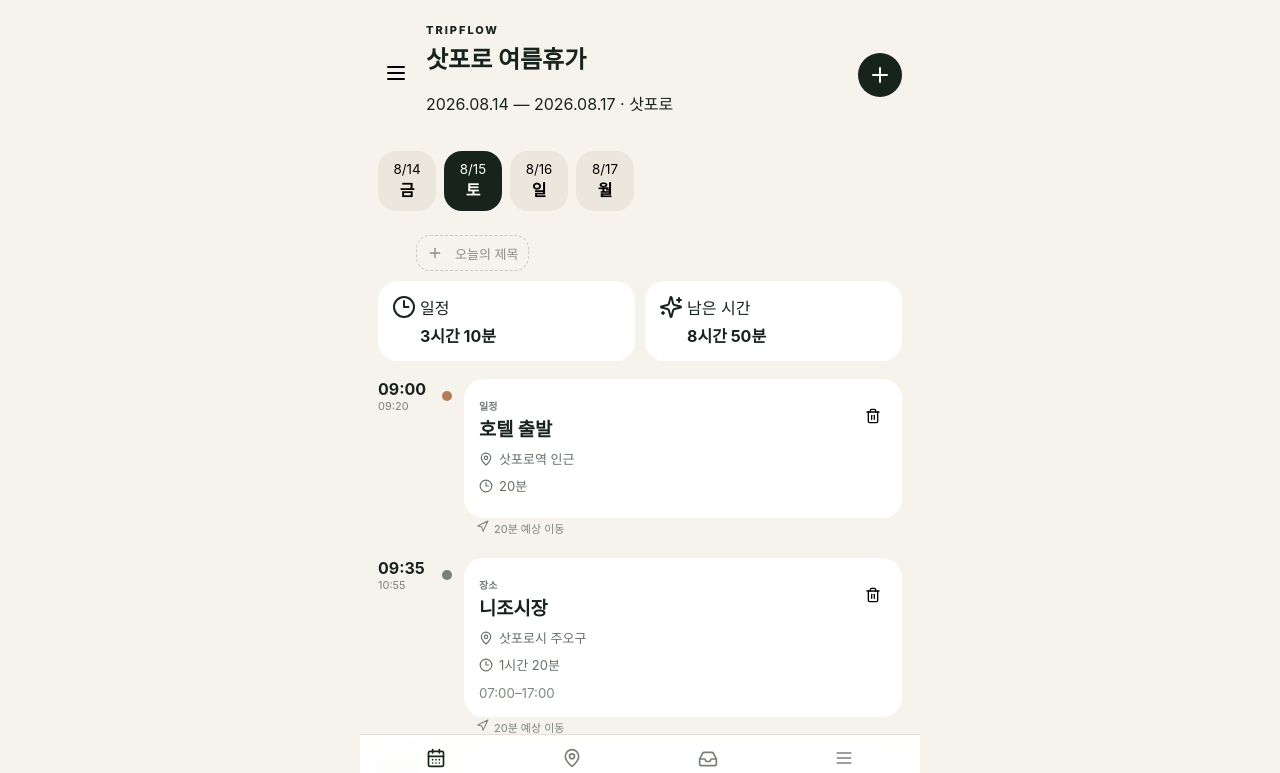
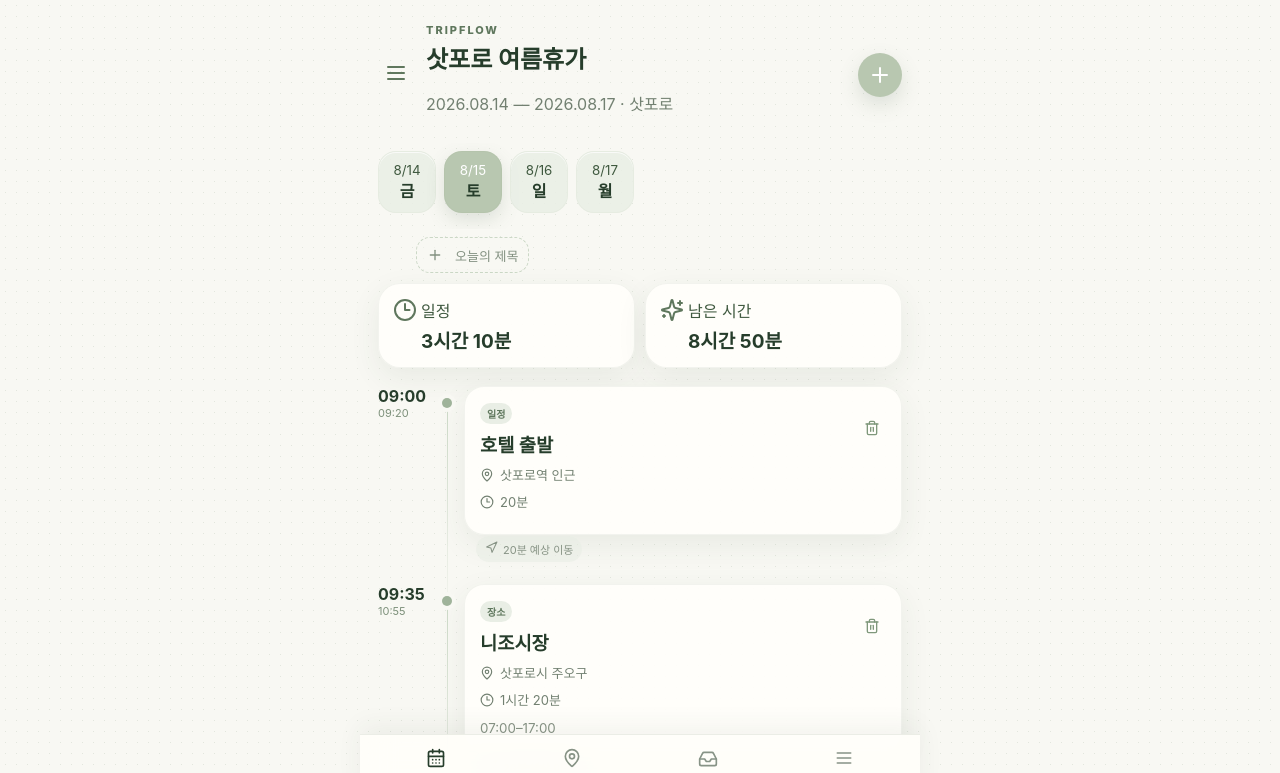
Before and after one commit to pagururu-code/Tripflow, a Next.js app: page / in a window 1280 px wide. Shown: the top 773 px of the page. Built offline with nearby package versions, Linux system fonts and the light colour scheme.

Commit message:
Add files via upload

```diff
--- a/app/globals.css
+++ b/app/globals.css
@@ -30,3 +30,159 @@ input[type="date"],input[type="time"],input[type="number"]{width:100%;min-width:
   .two label{margin-top:10px;margin-bottom:10px}
   input{padding-left:11px;padding-right:11px;font-size:16px}
 }
+
+/* TripFlow Sage Matcha Core v2 */
+:root{
+  --sage-50:#f7f8f3;
+  --sage-75:#f2f4ed;
+  --sage-100:#e9eee5;
+  --sage-200:#dbe4d7;
+  --sage-300:#cbd8c6;
+  --sage-400:#b8c7b0;
+  --sage-500:#9fb39a;
+  --sage-600:#7f987b;
+  --sage-700:#5f775d;
+  --sage-800:#3f593f;
+  --sage-900:#263d2b;
+  --paper:#f8f8f3;
+  --card:#fffefa;
+  --line:#dce4d8;
+  --muted:#728071;
+  --shadow:0 10px 30px rgba(55,76,57,.08);
+}
+html,body{
+  background-color:var(--paper);
+  color:var(--sage-900);
+  background-image:radial-gradient(circle,rgba(127,152,123,.18) .7px,transparent .8px);
+  background-size:11px 11px;
+  background-position:0 0;
+}
+body:before{
+  content:"";
+  position:fixed;
+  inset:0;
+  pointer-events:none;
+  background:linear-gradient(180deg,rgba(248,248,243,.18),rgba(248,248,243,.58));
+  z-index:-1;
+}
+main{background:transparent}
+h1,h2,h3,b,strong,.eyebrow{color:var(--sage-900)}
+header{color:var(--sage-900)}
+header p,.muted,.sub{color:var(--muted)}
+.eyebrow{color:var(--sage-700)}
+.plain,.icon,.close{color:var(--sage-700)}
+.round{background:var(--sage-400);color:#fff;box-shadow:0 8px 20px rgba(95,119,93,.18)}
+.round:active{background:var(--sage-500)}
+.date-strip{scrollbar-width:none}
+.date-strip::-webkit-scrollbar{display:none}
+.date-strip button{
+  background:rgba(233,238,229,.88);
+  color:var(--sage-800);
+  border:1px solid rgba(95,119,93,.04);
+  box-shadow:inset 0 1px 0 rgba(255,255,255,.7);
+}
+.date-strip button.active{
+  background:var(--sage-400);
+  color:#fff;
+  box-shadow:0 7px 18px rgba(95,119,93,.17);
+}
+.summary>div,.timeline article,.result,.inbox-card,.map-stop,.notice,.menu button,.trip-choice,.scan-result{
+  background:rgba(255,254,250,.94);
+  border:1px solid rgba(95,119,93,.08);
+  box-shadow:var(--shadow);
+}
+.summary>div{border-radius:22px}
+.summary svg{color:var(--sage-700)}
+.summary span{color:var(--sage-800)}
+.summary b{font-size:19px;color:var(--sage-900)}
+.timeline-row:before{
+  content:"";
+  position:absolute;
+  left:69px;
+  top:22px;
+  bottom:-28px;
+  width:1px;
+  background:linear-gradient(var(--sage-300),rgba(203,216,198,.18));
+}
+.timeline-row:last-of-type:before{bottom:12px}
+.time b{color:var(--sage-900)}
+.time span{color:var(--sage-700);opacity:.8}
+.dot{position:relative;z-index:1;background:var(--sage-500);box-shadow:0 0 0 4px var(--paper)}
+.dot.flight,.dot.train,.dot.bus,.dot.hotel,.dot.ticket,.dot.place,.dot.manual{background:var(--sage-500)}
+.type{
+  color:var(--sage-700);
+  opacity:1;
+  background:var(--sage-100);
+  border-radius:999px;
+  padding:3px 7px;
+  display:inline-flex;
+  margin-bottom:6px;
+}
+.timeline p,.result p,.inbox-card p{color:var(--muted)}
+.timeline small,.result small,.transfer{color:#879385}
+.transfer{background:rgba(233,238,229,.58);width:max-content;max-width:100%;padding:5px 9px;border-radius:999px;margin-top:-9px}
+.gap{
+  border-color:var(--sage-300);
+  background:rgba(233,238,229,.40);
+  color:var(--sage-700);
+  box-shadow:inset 0 0 0 1px rgba(255,255,255,.48);
+}
+.gap:active{background:rgba(219,228,215,.7)}
+.schedule-card{box-shadow:var(--shadow)}
+.schedule-card:focus-visible{outline-color:var(--sage-500)}
+.schedule-card .icon{color:var(--sage-600)}
+.map-stop b{background:var(--sage-500)}
+.inbox-card span{color:var(--sage-700)}
+.empty{color:#899488}
+nav{
+  background:rgba(255,254,250,.92);
+  border-top-color:rgba(95,119,93,.12);
+  box-shadow:0 -8px 26px rgba(55,76,57,.06);
+}
+nav button{color:#879386}
+nav button.active{color:var(--sage-900)}
+.backdrop{background:rgba(38,61,43,.34)}
+.modal{
+  background:var(--sage-50);
+  box-shadow:0 -18px 60px rgba(38,61,43,.14);
+}
+input,textarea,select{
+  color:var(--sage-900);
+  border-color:var(--line);
+  background:rgba(255,254,250,.98);
+  box-shadow:inset 0 1px 2px rgba(55,76,57,.025);
+}
+input:focus,textarea:focus,select:focus{
+  outline:2px solid rgba(159,179,154,.48);
+  border-color:var(--sage-500);
+}
+.primary{background:var(--sage-700);color:#fff;box-shadow:0 7px 18px rgba(95,119,93,.16)}
+.primary:active{background:var(--sage-800)}
+.ghost{background:var(--sage-100);color:var(--sage-800)}
+.menu small,.notice p{color:var(--muted)}
+.trip-choice.active{outline-color:var(--sage-500)}
+hr{border-top-color:var(--line)}
+.upload-box{
+  border-color:var(--sage-300);
+  background:rgba(233,238,229,.45);
+  color:var(--sage-800);
+}
+.ticket-preview{background:var(--sage-100)}
+.scan-result{border-color:var(--line)}
+.day-title.filled{
+  background:rgba(255,254,250,.88);
+  border-color:rgba(95,119,93,.10);
+  box-shadow:var(--shadow);
+}
+.day-title.filled small,.day-title.empty-title{color:#829080}
+.day-title.empty-title{border-color:var(--sage-300);background:rgba(248,248,243,.5)}
+.day-title.empty-title:hover{background:rgba(233,238,229,.56)}
+.emoji-grid button{border-color:var(--line);background:var(--card)}
+.emoji-grid button.active{border-color:var(--sage-600);background:var(--sage-100)}
+.error-message{background:#f8eeee;color:#8b4545}
+@media(max-width:420px){
+  .timeline-row{grid-template-columns:54px 12px minmax(0,1fr)}
+  .timeline-row:before{left:69px}
+  .summary>div{padding:13px 12px}
+  .summary b{font-size:18px}
+}
```
